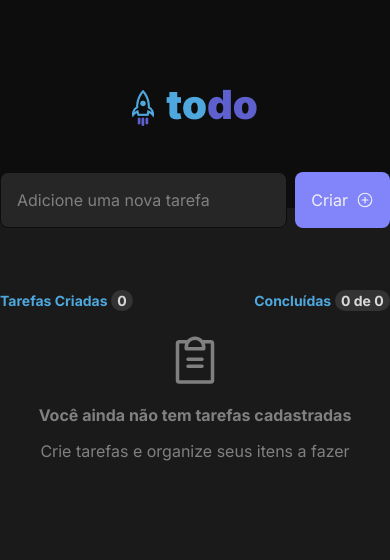
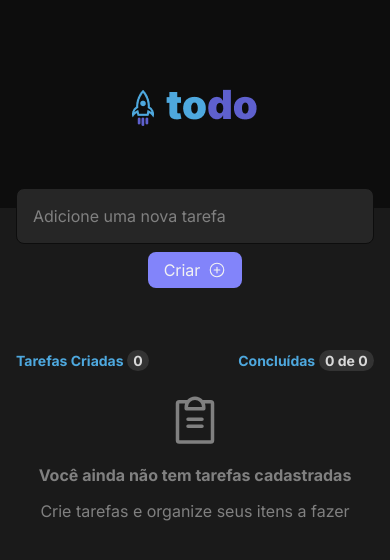
Before and after one commit to Schambin/todo-list-react, a React (Vite) app: page / in a window 390 px wide. Shown: the top 560 px of the page. Built offline with nearby package versions, Linux system fonts and the light colour scheme.

Commit message:
making responsive

```diff
--- a/src/components/input/input.css
+++ b/src/components/input/input.css
@@ -1,5 +1,6 @@
 .container {
   display: flex;
+  flex-wrap: wrap;
   justify-content: center;
   gap: 0.5rem;
 
@@ -30,15 +31,16 @@
 
 .createButton {
   display: flex;
+  justify-content: center;
   align-items: center;
   gap: 0.5rem;
+  flex-grow: 100%;
   padding: 0.5rem 1rem;
   background-color: var(--purple);
   color: var(--gray-100);
   border: none;
   border-radius: 8px;
   cursor: pointer;
-
   transition: 0.1s linear;
 }
 
--- a/src/components/list/list.css
+++ b/src/components/list/list.css
@@ -15,5 +15,6 @@
 }
 
 .noTasksDec {
+  text-align: center;
   font-weight: bold;
 }
--- a/src/components/taskItem/taskItem.css
+++ b/src/components/taskItem/taskItem.css
@@ -2,6 +2,7 @@
   display: flex;
   align-items: center;
   justify-content: space-between;
+  flex-wrap: wrap;
   gap: 0.75rem;
 
   overflow-wrap: break-word;
@@ -17,6 +18,7 @@
 .checkNText {
   display: flex;
   align-items: center;
+  max-width: 38rem;
   gap: 0.75rem;
 }
 
--- a/src/main.css
+++ b/src/main.css
@@ -3,8 +3,8 @@ body {
 }
 
 .content {
-  width: 100%;
   max-width: 46rem;
+  padding: 1rem;
   margin: 0 auto;
 }
 
```
